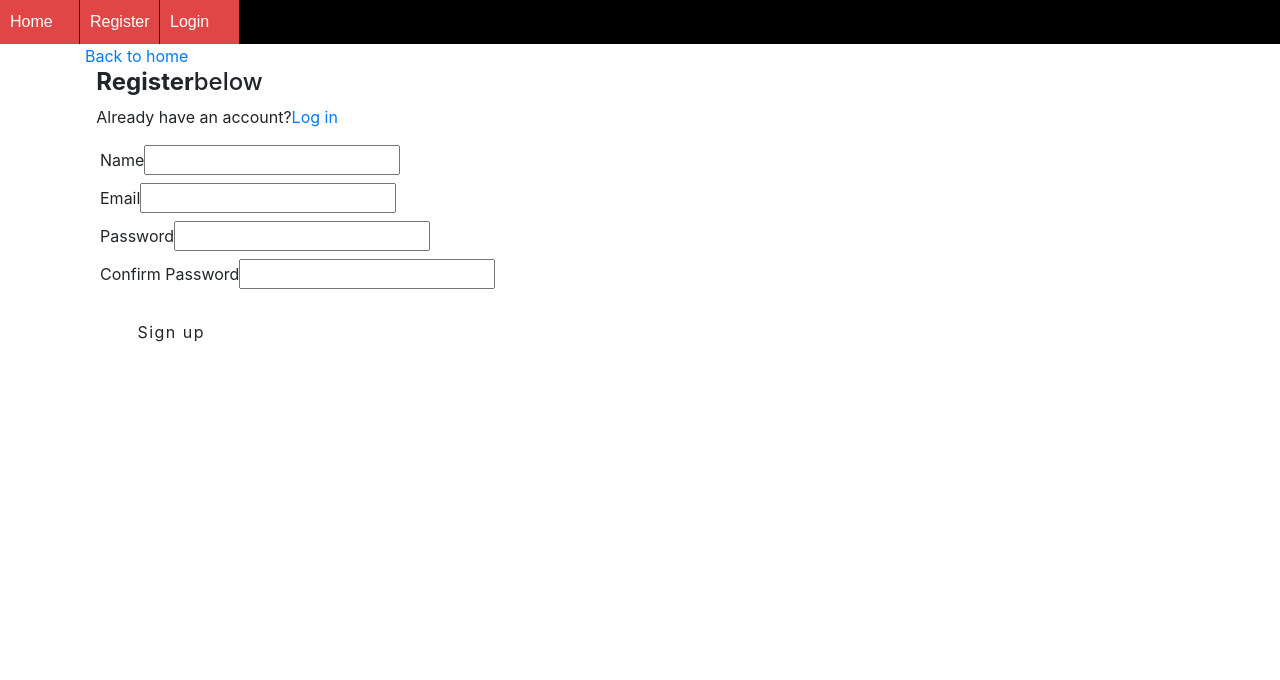
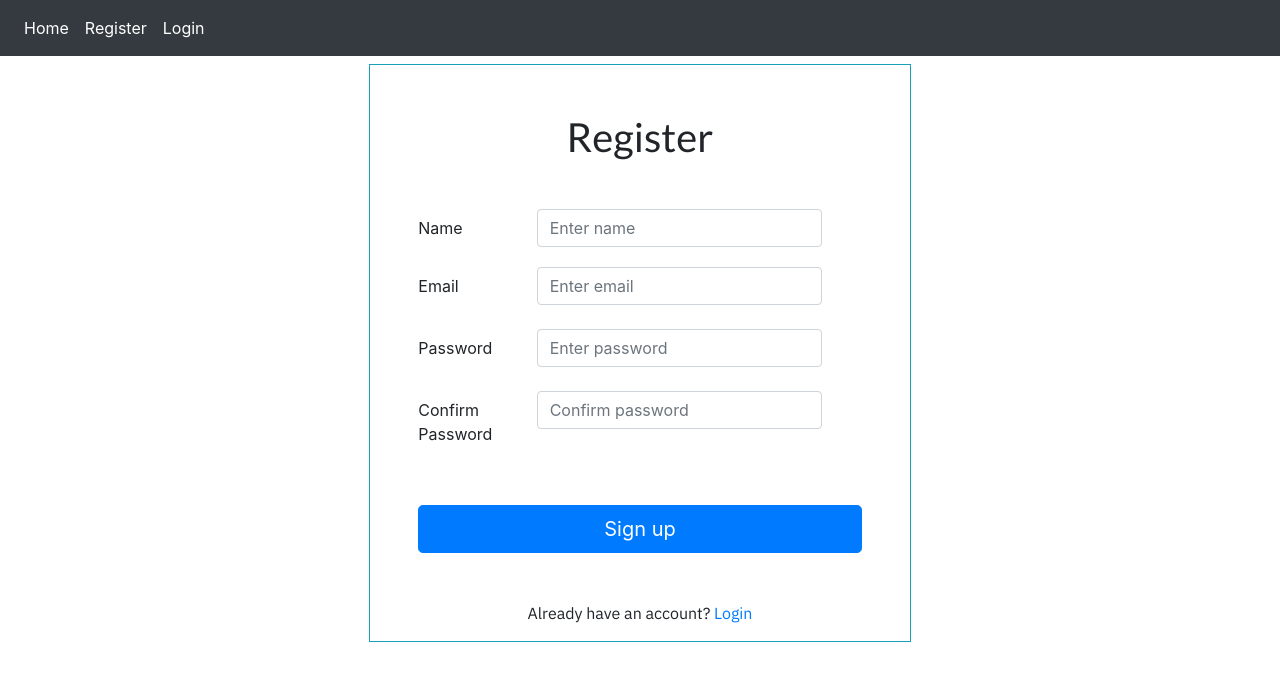
Before and after one commit to makander/live-feedback-app, a React (Create React App) app in the folder client/: page /register in a window 1280 px wide. Shown: the top 680 px of the page. Built offline with nearby package versions, Linux system fonts and the light colour scheme.

Commit message:
create styling for login and signup page

```diff
--- a/client/package.json
+++ b/client/package.json
@@ -14,6 +14,7 @@
     "bootstrap": "^4.3.1",
     "classnames": "^2.2.6",
     "emotion-theming": "^10.0.10",
+    "jquery": "^3.4.1",
     "jwt-decode": "^2.2.0",
     "prop-types": "^15.7.2",
     "react": "^16.8.5",
--- a/client/src/components/App.js
+++ b/client/src/components/App.js
@@ -4,6 +4,9 @@ import { BrowserRouter as Router, Route, Switch } from "react-router-dom";
 
 // Redux store
 import store from "../stores";
+
+// import fonts
+import "../styles.css";
 
 // Components
 import Navbar from "./Layout/Navbar";
@@ -21,6 +24,12 @@ const App = () => (
       <>
         <Navbar />
 
+        <div
+          style={{
+            backgroundImage:
+              "linear-gradient(radial-gradient(73% 147%, #EADFDF 59%, #ECE2DF 100%), radial-gradient(91% 146%, rgba(255,255,255,0.50) 47%, rgba(0,0,0,0.50) 100% background-blend-mode: screen;)"
+          }}
+        >
           <Route exact path="/register" component={Register} />
           <Route exact path="/login" component={Login} />
           <Switch>
@@ -31,6 +40,7 @@ const App = () => (
             <PrivateRoute exact path="/my-sessions" component={MySessions} />
             <PrivateRoute exact path="/new-session" component={NewSession} />
           </Switch>
+        </div>
       </>
     </Router>
   </Provider>
--- a/client/src/components/Layout/Navbar.js
+++ b/client/src/components/Layout/Navbar.js
@@ -1,44 +1,35 @@
 import React from "react";
 import { Link } from "react-router-dom";
 
-const navbarContainerStyle = {
-  background:"black",
-  padding:"0",
-  display:"flex",
-}
-
-const navlinkStyle = {
-    fontFamily: "sans-serif",
-    textDecoration: "none",
-    color: "white",
-    background:"#e14646",
-    margin: "0",
-    padding: "10px",
-    width:"80px",
-    borderRight:"1px solid black"
-}
-
 const Navbar = () => (
-  <nav style={navbarContainerStyle}>
-      <Link
-        to="/"
-        style={navlinkStyle}
+  <div>
+    <nav class="navbar navbar-expand-lg navbar-dark bg-dark">
+      <button
+        class="navbar-toggler"
+        type="button"
+        data-toggle="collapse"
+        data-target="#navbarNavAltMarkup"
+        aria-controls="navbarNavAltMarkup"
+        aria-expanded="false"
+        aria-label="Toggle navigation"
       >
+        <span class="navbar-toggler-icon" />
+      </button>
+      <div class="collapse navbar-collapse" id="navbarNavAltMarkup">
+        <div class="navbar-nav">
+          <Link className="nav-item nav-link text-white" to="/">
             Home
           </Link>
-      <Link
-        to="/register"
-        style={navlinkStyle}
-      >
+          <Link className="nav-item nav-link text-white" to="/register">
             Register
           </Link>
-      <Link
-        to="/login"
-        style={navlinkStyle}
-      >
+          <Link className="nav-item nav-link text-white" to="/login">
             Login
           </Link>
+        </div>
+      </div>
     </nav>
+  </div>
 );
 
 export default Navbar;
--- a/client/src/index.js
+++ b/client/src/index.js
@@ -1,4 +1,4 @@
-import 'bootstrap/dist/css/bootstrap.css';
+import "bootstrap/dist/css/bootstrap.css";
 
 import React from "react";
 import ReactDOM from "react-dom";
--- a/client/src/pages/Landing.js
+++ b/client/src/pages/Landing.js
@@ -13,11 +13,11 @@ function Landing(props) {
   });
 
   return (
-    <div style={{ height: "75vh" }} className="container valign-wrapper">
-      <div className="row">
+    <div className="d-flex justify-content-center pt-2">
+      <div style={{ height: "75vh" }} className="container valign-wrapper">
         <div className="col s12 center-align">
           <header>
-            <h2>Feedback App - Team Impostrious BIG</h2>
+            <h1 className="display-2">Feedback App - Team Impostrious BIG</h1>
           </header>
           <main>
             <section>
--- a/client/src/pages/Login.js
+++ b/client/src/pages/Login.js
@@ -58,80 +58,78 @@ class Login extends Component {
   render() {
     const { errors, email, password } = this.state;
 
+    //style={{marginRight: spacing + 'em'}} when using JSX.
+
     return (
-      <div className="container">
-        <div style={{ marginTop: "4rem" }} className="row">
-          <div className="col s8 offset-s2">
-            <Link to="/" className="btn-flat waves-effect">
-              <i className="material-icons left">keyboard_backspace</i>
-              Back to home
-            </Link>
-            <div className="col s12" style={{ paddingLeft: "11.250px" }}>
-              <h4>
-                <b>Login</b>
-                below
-              </h4>
-              <p className="grey-text text-darken-1">
-                {"Don't have an account?"} <Link to="/register">Register</Link>
-              </p>
+      <div className="d-flex justify-content-center pt-2">
+        <div
+          className="border border-info px-5 pt-5"
+          style={{ marginBottom: 8 + "rem" }}
+        >
+          <div>
+            <h1 className="text-center">Login</h1>
           </div>
           <form noValidate onSubmit={this.onSubmit}>
-              <div className="input-field col s12">
-                <label htmlFor="email">
+            <div class="form-group row" style={{ marginTop: 3 + "rem" }}>
+              <label htmlFor="inputEmail3" class="col-sm-3 col-form-label">
                 Email
+              </label>
+              <div class="col-sm-8 p-2">
                 <input
                   onChange={this.onChange}
                   value={email}
                   error={errors.email}
                   id="email"
                   type="email"
-                    className={classnames("", {
+                  className={classnames("form-control", {
                     invalid: errors.email || errors.emailnotfound
                   })}
                   autoComplete="email"
+                  placeholder="Enter email"
                 />
-                </label>
                 <span className="red-text">
                   {errors.email}
                   {errors.emailnotfound}
                 </span>
               </div>
-              <div className="input-field col s12">
-                <label htmlFor="password">
+            </div>
+            <div class="form-group row">
+              <label htmlFor="inputPassword3" class="col-sm-3 col-form-label">
                 Password
+              </label>
+              <div class="col-sm-8">
                 <input
                   onChange={this.onChange}
                   value={password}
                   error={errors.password}
                   id="password"
                   type="password"
-                    className={classnames("", {
+                  className={classnames("form-control", {
                     invalid: errors.password || errors.passwordincorrect
                   })}
                   autoComplete="password"
+                  placeholder="Enter password"
                 />
-                </label>
+              </div>
+            </div>
+            <div>
               <span className="red-text">
                 {errors.password}
                 {errors.passwordincorrect}
               </span>
             </div>
-              <div className="col s12" style={{ paddingLeft: "11.250px" }}>
+            <div style={{ marginTop: 3 + "rem" }}>
               <button
-                  style={{
-                    width: "150px",
-                    borderRadius: "3px",
-                    letterSpacing: "1.5px",
-                    marginTop: "1rem"
-                  }}
                 type="submit"
-                  className="btn btn-large waves-effect waves-light hoverable blue accent-3"
+                className="btn btn-primary btn-lg btn-block"
               >
                 Login
               </button>
             </div>
           </form>
-          </div>
+          <p style={{ marginTop: 3 + "rem" }} className="text-center">
+            Don't have an account? <Link to="/register">Register</Link>
+          </p>
         </div>
       </div>
     );
--- a/client/src/pages/Register.js
+++ b/client/src/pages/Register.js
@@ -57,103 +57,115 @@ class Register extends Component {
     const { errors, name, email, password, password2 } = this.state;
 
     return (
-      <div className="container">
-        <div className="row">
-          <div className="col s8 offset-s2">
-            <Link to="/" className="btn-flat waves-effect">
-              Back to home
-            </Link>
-            <div className="col s12" style={{ paddingLeft: "11.250px" }}>
-              <h4>
-                <b>Register</b>
-                below
-              </h4>
-              <p className="grey-text text-darken-1">
-                Already have an account?
-                <Link to="/login">Log in</Link>
-              </p>
+      <div className="d-flex justify-content-center pt-2">
+        <div
+          className="border border-info px-5 pt-5"
+          style={{ marginBottom: 8 + "rem" }}
+        >
+          <div>
+            <h1 className="text-center">Register</h1>
           </div>
           <form noValidate onSubmit={this.onSubmit}>
-              <div className="input-field col s12">
-                <label htmlFor="name">
+            <div className="form-group row" style={{ marginTop: 3 + "rem" }}>
+              <label htmlFor="inputName" className="col-sm-3 col-form-label">
                 Name
+              </label>
+              <div className="col-sm-8">
                 <input
+                  type="name"
+                  id="inputEmail3"
+                  placeholder="Enter name"
                   onChange={this.onChange}
                   value={name}
                   error={errors.name}
                   id="name"
                   type="text"
-                    className={classnames("", {
+                  className={classnames("form-control", {
                     invalid: errors.name
                   })}
                 />
-                </label>
                 <span className="red-text">{errors.name}</span>
               </div>
-              <div className="input-field col s12">
-                <label htmlFor="email">
+            </div>
+
+            <div className="form-group row py-1">
+              <label htmlFor="inputEmail" className="col-sm-3 col-form-label">
                 Email
+              </label>
+              <div className="col-sm-8">
                 <input
+                  placeholder="Enter email"
                   onChange={this.onChange}
                   value={email}
                   error={errors.email}
                   id="email"
                   type="email"
-                    className={classnames("", {
+                  className={classnames("form-control", {
                     invalid: errors.email
                   })}
                 />
-                </label>
                 <span className="red-text">{errors.email}</span>
               </div>
-              <div className="input-field col s12">
-                <label htmlFor="password">
+            </div>
+
+            <div className="form-group row py-1">
+              <label
+                htmlFor="inputPassword"
+                className="col-sm-3 col-form-label"
+              >
                 Password
+              </label>
+              <div className="col-sm-8">
                 <input
+                  placeholder="Enter password"
                   onChange={this.onChange}
                   value={password}
                   error={errors.password}
                   id="password"
                   type="password"
-                    className={classnames("", {
+                  className={classnames("form-control", {
                     invalid: errors.password
                   })}
                 />
-                </label>
                 <span className="red-text">{errors.password}</span>
               </div>
-              <div className="input-field col s12">
-                <label htmlFor="password2">
+            </div>
+
+            <div className="form-group row py-1">
+              <label
+                htmlFor="inputPasswordConfirm"
+                className="col-sm-3 col-form-label"
+              >
                 Confirm Password
+              </label>
+              <div className="col-sm-8">
                 <input
+                  placeholder="Confirm password"
                   onChange={this.onChange}
                   value={password2}
                   error={errors.password2}
                   id="password2"
                   type="password"
-                    className={classnames("", {
+                  className={classnames("form-control", {
                     invalid: errors.password2
                   })}
                 />
-                </label>
                 <span className="red-text">{errors.password2}</span>
               </div>
-              <div className="col s12" style={{ paddingLeft: "11.250px" }}>
+            </div>
+
+            <div style={{ marginTop: 3 + "rem" }}>
               <button
-                  style={{
-                    width: "150px",
-                    borderRadius: "3px",
-                    letterSpacing: "1.5px",
-                    marginTop: "1rem"
-                  }}
                 type="submit"
-                  className="btn btn-large waves-effect waves-light hoverable blue accent-3"
+                className="btn btn-primary btn-lg btn-block"
               >
                 Sign up
               </button>
             </div>
           </form>
-          </div>
+          <p style={{ marginTop: 3 + "rem" }} className="text-center">
+            Already have an account? <Link to="/login">Login</Link>
+          </p>
         </div>
       </div>
     );
--- /dev/null
+++ b/client/src/styles.css
@@ -0,0 +1,14 @@
+@import url("https://fonts.googleapis.com/css?family=IBM+Plex+Sans|Lato");
+
+p {
+  font-family: "IBM Plex Sans", sans-serif;
+}
+
+h1,
+h2,
+h3,
+h4,
+h5,
+h6 {
+  font-family: "Lato", sans-serif;
+}
```
Also changed, not shown: 1 other file (tests, documents, lock files or other folders). Lines whose indentation alone changed are shown as unchanged.
